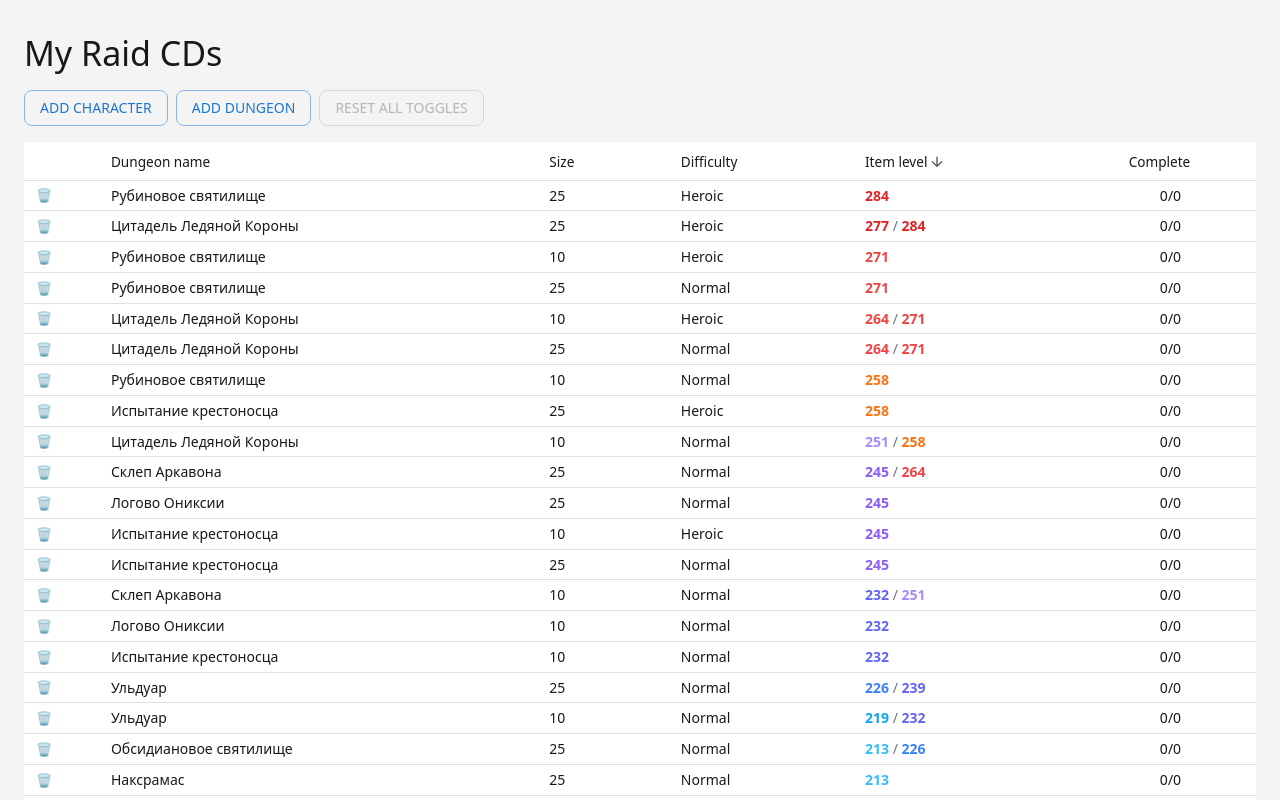
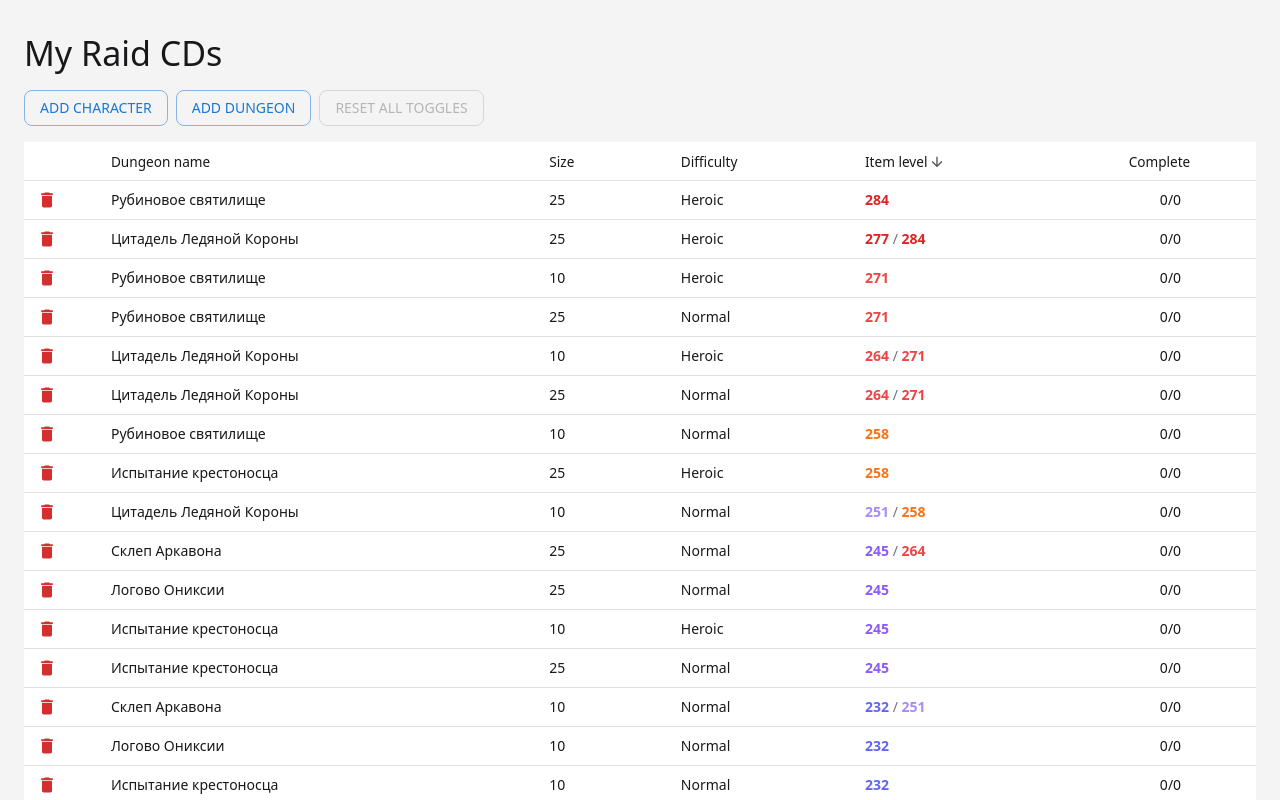
Before and after one commit to sergimax/my-raid-cds, a React (Vite) app: page / in a window 1280 px wide. Both pictures are taken after a click on the button "ADD FROM TEMPLATE". Shown: the top 800 px of the page. Built offline with nearby package versions, Linux system fonts and the light colour scheme.

Commit message:
feat(RaidTrackerTable): replace buttons with icon buttons for improved UI

```diff
--- a/src/components/raid-tracker-table/index.tsx
+++ b/src/components/raid-tracker-table/index.tsx
@@ -1,3 +1,5 @@
+import RestartAltIcon from "@mui/icons-material/RestartAlt";
+import DeleteIcon from "@mui/icons-material/Delete";
 import {
   Box,
   Button,
@@ -341,7 +343,7 @@ export function RaidTrackerTable({
                         }}
                         aria-label={`Reset toggles for ${character.name}`}
                       >
-                        🔄️
+                        <RestartAltIcon fontSize="small" />
                       </IconButton>
                     </Tooltip>
                     <Tooltip title={`Remove character ${character.name}`}>
@@ -353,7 +355,7 @@ export function RaidTrackerTable({
                         }}
                         aria-label={`Remove character ${character.name}`}
                       >
-                        ❌
+                        <DeleteIcon fontSize="small" />
                       </IconButton>
                     </Tooltip>
                   </Stack>
@@ -367,18 +369,16 @@ export function RaidTrackerTable({
             <TableRow key={dungeon.id} hover>
               <TableCell sx={pinnedCellSx(PINNED_LEFT.actions, PINNED_WIDTHS.actions)}>
                 <Tooltip title={`Delete dungeon: ${dungeon.name}`}>
-                  <Button
+                  <IconButton
                     size="small"
                     color="error"
-                    variant="text"
                     onClick={() => {
                       onDeleteDungeon(dungeon.id);
                     }}
                     aria-label={`Delete dungeon: ${dungeon.name}`}
-                    sx={{ minWidth: 0, padding: 0.5, lineHeight: 1 }}
                   >
-                    🗑️
-                  </Button>
+                    <DeleteIcon fontSize="small" />
+                  </IconButton>
                 </Tooltip>
               </TableCell>
               {STATIC_COLUMNS.map((column) => (
```
